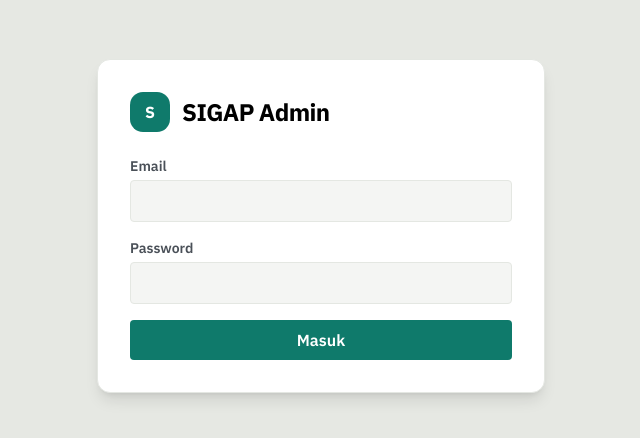
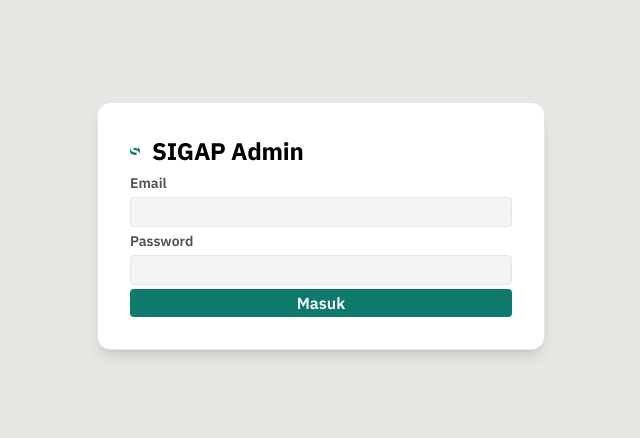
Before and after one commit to symful/kmipn-26-deno, a React (Vite) app in the folder web/: page /admin/login in a window 1280 px wide. Shown: the part 174-612 px from the top of the page, without its empty margins (319-959 px from the left). Built offline with nearby package versions, Linux system fonts and the light colour scheme.

Commit message:
feat(wave1): design token system - Web tailwind tokens

```diff
--- a/web/src/theme/tokens.ts
+++ b/web/src/theme/tokens.ts
@@ -49,6 +49,26 @@ export const statusColor = (status: string): string => {
   return colors.textTertiary;
 };
 
+// T-W1.14: Sidebar colors
+export const sidebarBg = '#16302B';
+export const sidebarText = '#CFE4DF';
+export const sidebarTextHover = '#FFFFFF';
+export const sidebarTextMuted = '#9DC0B9';
+export const sidebarDivider = '#234A43';
+export const sidebarAccent = '#7FA8A0';
+
+// T-W1.15: Info/danger/warn/bg/border variants
+export const infoChartBar = '#C7D7FB';
+export const dangerTextStrong = '#A5271A';
+export const dangerBorder = '#ECC4BD';
+export const warningText = '#8A5808';
+export const warningBorder = '#ECD7A6';
+export const successBorder = '#BFE0D9';
+export const bgScreen = '#F9FAF8';
+export const bgSoft = '#EEF0EC';
+export const borderSoft = '#D3D7D0';
+export const warningTextStrong = '#7A4D06';
+
 export const statusLabel = (status: string): string => {
   const labels: Record<string, string> = {
     submitted: "Perlu Tindakan",
--- a/web/tailwind.config.js
+++ b/web/tailwind.config.js
@@ -65,10 +65,36 @@ export default {
         md: "13px",
         lg: "18px",
         xl: "24px",
+        // T-W1.16: 18 missing spacing values
+        "2": "2px",
+        "4": "4px",
+        "6": "6px",
+        "7": "7px",
+        "9": "9px",
+        "10": "10px",
+        "11": "11px",
+        "12": "12px",
+        "14": "14px",
+        "15": "15px",
+        "17": "17px",
+        "18": "18px",
+        "20": "20px",
+        "22": "22px",
+        "28": "28px",
+        "32": "32px",
+        "34": "34px",
+        "56": "56px",
+        "60": "60px",
+        "90": "90px",
       },
       boxShadow: {
         card: "0 24px 60px -30px rgba(0,0,0,0.4)",
         "btn-primary": "0 10px 22px -12px rgba(15,122,107,0.9)",
+        // T-W1.18: 4 missing shadow tokens
+        fab: "0 10px 20px rgba(15, 122, 107, 0.9)",
+        "phone-bezel": "0 28px 60px rgba(31, 34, 38, 0.5)",
+        "map-legend": "0 6px 16px rgba(0, 0, 0, 0.3)",
+        "toggle-thumb": "0 1px 2px rgba(0, 0, 0, 0.2)",
       },
       borderRadius: {
         sm: "5px",
@@ -77,11 +103,51 @@ export default {
         card: "12px",
         btn: "10px",
         pill: "999px",
+        // T-W1.17: 14 missing radius values
+        "1": "1px",
+        "2": "2px",
+        "3": "3px",
+        "4": "4px",
+        "6": "6px",
+        "7": "7px",
+        "8": "8px",
+        "9": "9px",
+        "14": "14px",
+        "16": "16px",
+        "34": "34px",
+        "44": "44px",
       },
       fontFamily: {
         sans: "'IBM Plex Sans', system-ui, sans-serif",
         mono: "'IBM Plex Mono', monospace",
       },
+      // T-W1.19: Typography scale tokens
+      fontSize: {
+        "8": "8px",
+        "9": "9px",
+        "11.5": "11.5px",
+        "12.5": "12.5px",
+        "13.5": "13.5px",
+        "17": "17px",
+        "19": "19px",
+        "20": "20px",
+        "22": "22px",
+        "24": "24px",
+        "26": "26px",
+        "30": "30px",
+      },
+      lineHeight: {
+        "125": "1.25",
+        "130": "1.3",
+        "135": "1.35",
+        "145": "1.45",
+        "155": "1.55",
+      },
+      // T-W1.20: Letter-spacing tokens
+      letterSpacing: {
+        tight: "-0.01em",
+        label: "0.04em",
+      },
     },
   },
   plugins: [],
```
